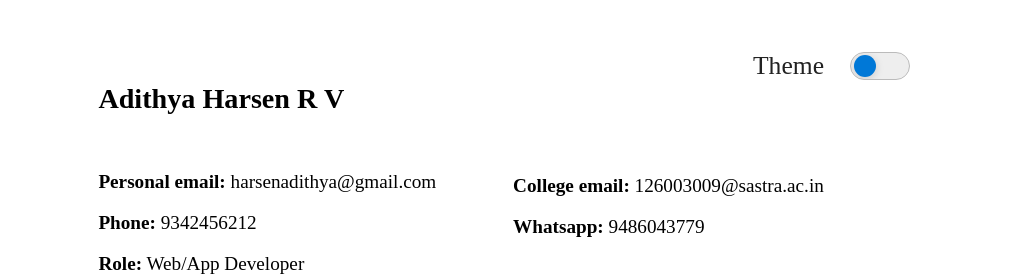
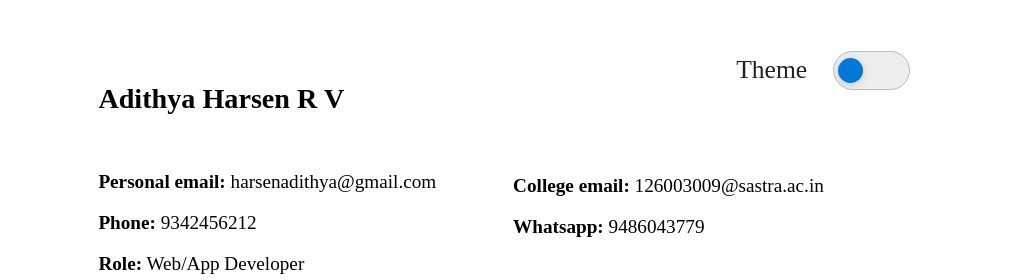
Before and after one commit to Adithyaharsen/Portfolio, a plain HTML site: page index.html in a window 1280 px wide. Shown: the top 280 px of the page, 268-1280 px from the left. Drawn offline with Linux system fonts and the light colour scheme; a script that the page names is missing.

Commit message:
Update index.html

```diff
--- a/index.html
+++ b/index.html
@@ -106,7 +106,6 @@
             .timeline-event .desc { font-size: 1.7vw !important; }
             .timeline-event .dot { width: 2vw !important; height: 2vw !important; }
             .chat-widget-container { bottom: 5vw; right: 5vw; width: 10vw; height: 10vw; }
-            div[name="first"] { flex-direction: column; align-items: flex-start !important; }
             img[alt="Profile Picture"] { margin-left: 8vw; margin-top: 2vw; width: 12vw !important; height: 15vw !important; object-fit: cover; border:12px; }
             h1 { font-size: 2.2vw !important; }
         }
@@ -182,8 +181,8 @@
 
     <div style="position: fixed; top: 3vw; right: 8vw; z-index: 1000; display: flex; align-items: center; margin-top: 1vw;">
         <span style="font-size: 2vw; color: #222; margin-right: 2vw;">Theme</span>
-        <button id="theme-toggle" style="width: 15vw; max-width: 60px; min-width: 44px; height: 7vw; max-height: 28px; min-height: 22px; border-radius: 50vw; border: 1px solid #bbb; background: #eee; cursor: pointer; display: flex; align-items: center; padding: 0.3vw; transition: background 0.3s, border 0.3s;">
-            <span id="toggle-knob" style="display: block; width: 5vw; max-width: 22px; min-width: 16px; height: 5vw; max-height: 22px; min-height: 16px; border-radius: 50%; background: #0078d7; box-shadow: 0 2px 8px rgba(0,0,0,0.15); transition: transform 0.35s cubic-bezier(.68,-0.55,.27,1.55), background 0.3s;"></span>
+        <button id="theme-toggle" style="width: 6vw; height: 3vw; border-radius: 50vw; border: 1px solid #bbb; background: #eee; cursor: pointer; display: flex; align-items: center; padding: 0.3vw; transition: background 0.3s, border 0.3s;">
+            <span id="toggle-knob" style="display: block; width: 2vw; height: 2vw; border-radius: 50%; background: #0078d7; box-shadow: 0 2px 8px rgba(0,0,0,0.15); transition: transform 0.35s cubic-bezier(.68,-0.55,.27,1.55), background 0.3s;"></span>
         </button>
     </div>
     <div name="first" style="display:flex; flex-wrap: wrap;  margin-top: 5vw; align-items:center">
```
